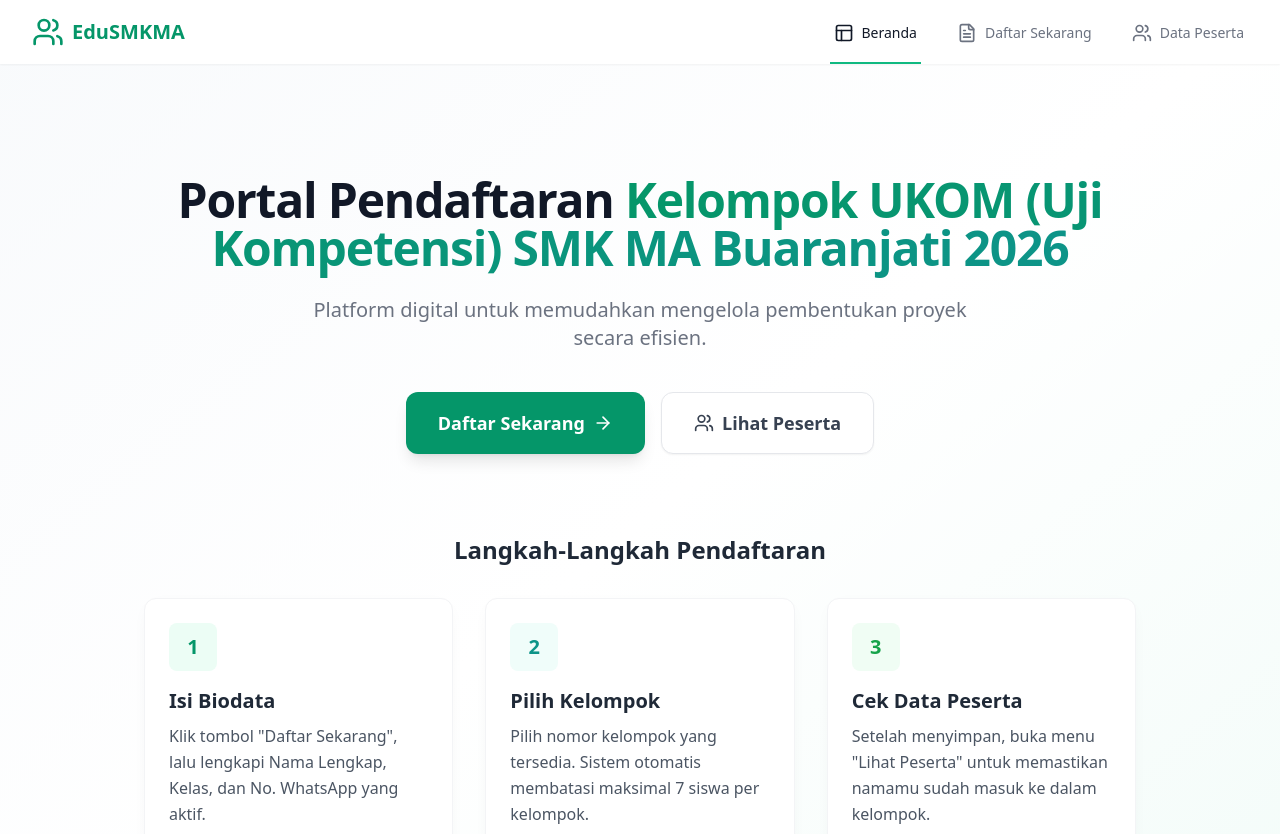
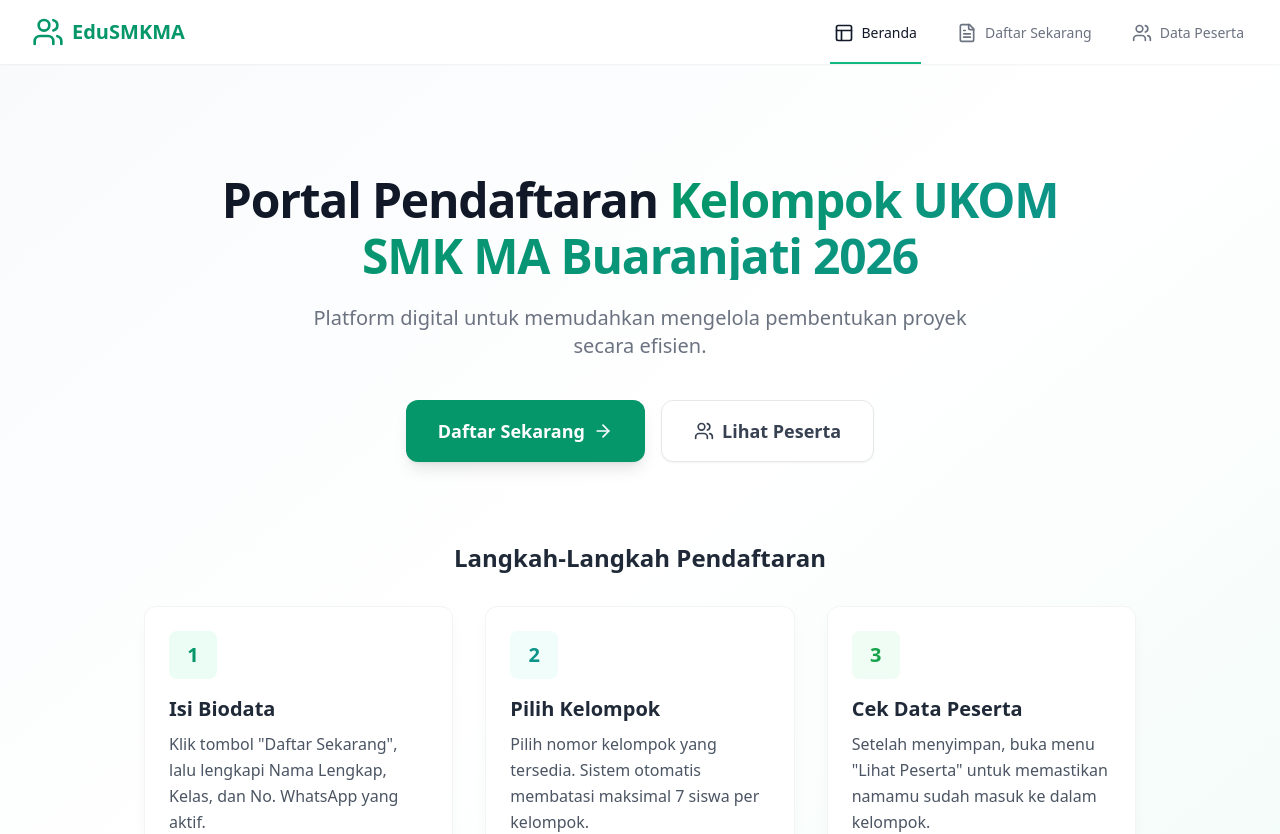
Before and after one commit to kangdanu93-spec/pendaftaran-ukom, a React (Vite) app: page / in a window 1280 px wide. Shown: the top 834 px of the page. Built offline with nearby package versions, Linux system fonts and the light colour scheme.

Commit message:
Add files via upload

```diff
--- a/App.tsx
+++ b/App.tsx
@@ -46,7 +46,8 @@ const App: React.FC = () => {
           <div className="max-w-5xl mx-auto">
             <div className="text-center py-20 px-4 animate-fade-in">
               <h1 className="text-4xl md:text-5xl font-extrabold text-gray-900 mb-6 tracking-tight leading-tight">
-                Portal Pendaftaran <span className="text-transparent bg-clip-text bg-gradient-to-r from-emerald-600 to-teal-600">Kelompok UKOM (Uji Kompetensi) SMK MA Buaranjati 2026</span>
+                Portal Pendaftaran <span className="text-transparent bg-clip-text bg-gradient-to-r from-emerald-600 to-teal-600">Kelompok UKOM</span>
+                <span className="block mt-2 text-transparent bg-clip-text bg-gradient-to-r from-emerald-600 to-teal-600">SMK MA Buaranjati 2026</span>
               </h1>
               <p className="text-xl text-gray-500 max-w-2xl mx-auto mb-10">
                 Platform digital untuk memudahkan mengelola pembentukan proyek secara efisien.
--- a/components/GroupList.tsx
+++ b/components/GroupList.tsx
@@ -222,17 +222,6 @@ const GroupList: React.FC<GroupListProps> = ({ onLogout }) => {
           ))}
         </div>
       )}
-
-      {/* Footer Note */}
-      <div className="bg-emerald-50 border border-emerald-100 rounded-xl p-5 flex items-start gap-4 text-emerald-900 shadow-sm">
-        <Database className="w-6 h-6 flex-shrink-0 text-emerald-600 mt-0.5" />
-        <div>
-          <h4 className="font-bold text-emerald-800 mb-1">Status: Online Database</h4>
-          <p className="text-sm leading-relaxed text-emerald-800/80">
-            Aplikasi ini sekarang terhubung ke <strong>Google Firebase</strong>. Data tersimpan di Cloud (Internet). Anda bisa melihat data yang diinput siswa secara langsung (Realtime) tanpa perlu refresh halaman. Pastikan koneksi internet stabil.
-          </p>
-        </div>
-      </div>
     </div>
   );
 };
```
